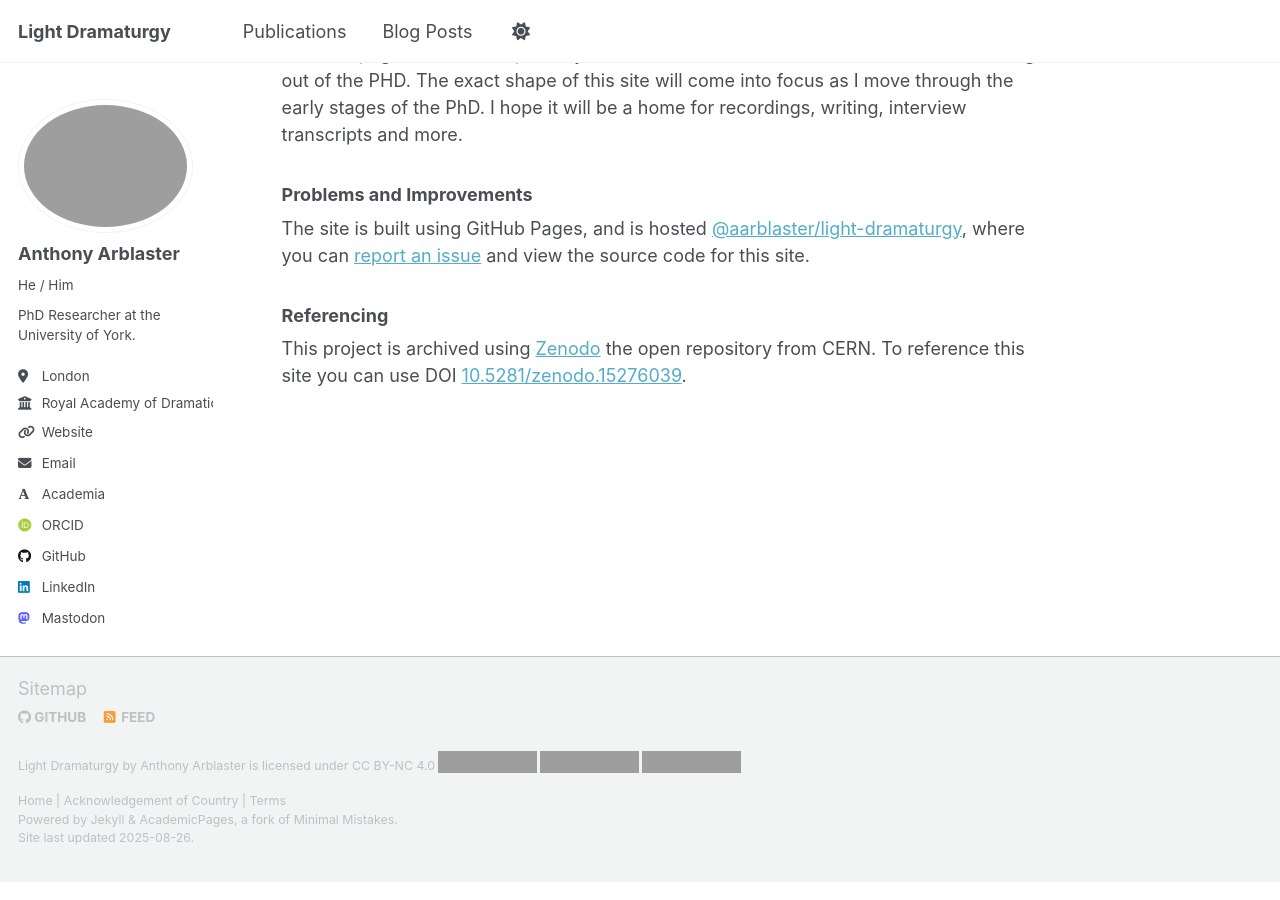
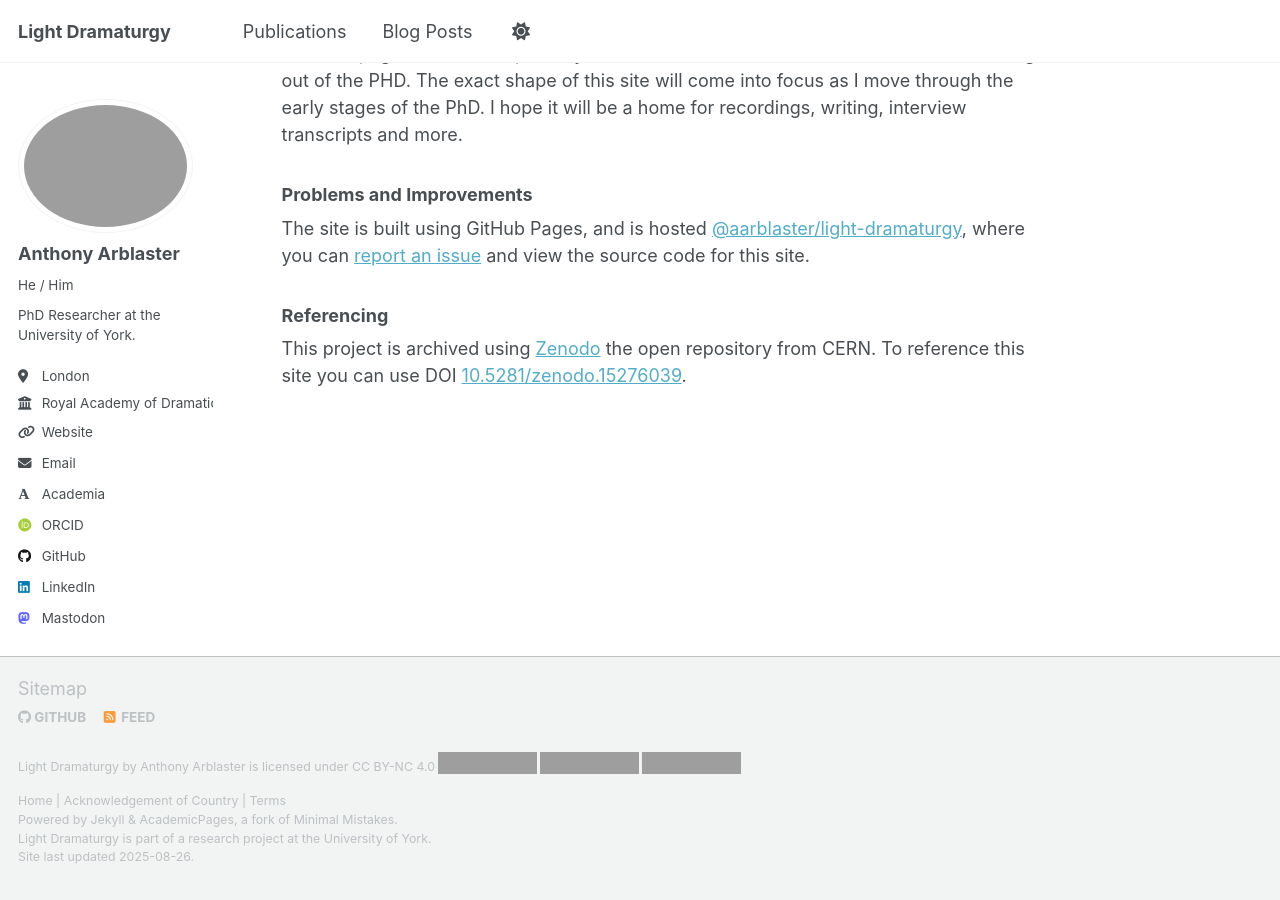
Before and after one commit to aarblaster/light-dramaturgy, a Jekyll site: the page built from _pages/about.md, in a window 1280 px wide and 900 px high, scrolled down 1948 px. Built offline with Jekyll 4.4.1, drawn with Linux system fonts in a browser that asks for light colours; some web fonts are replaced; a script that is not in the unit is left out; grey boxes are pictures that could not be loaded.

Commit message:
Update footer.html
Changes to the footer for clarity, and to add UoY attribution.

```diff
--- a/_includes/footer.html
+++ b/_includes/footer.html
@@ -20,8 +20,21 @@
 {% endif %}
 
 <div class="page__footer-copyright">
-  <p xmlns:cc="http://creativecommons.org/ns#" xmlns:dct="http://purl.org/dc/terms/"><a property="dct:title" rel="cc:attributionURL" href="http://phd.anthonyarblaster.com">Light Dramaturgy</a> by <a rel="cc:attributionURL dct:creator" property="cc:attributionName" href="https://anthonyarblaster.com">Anthony Arblaster</a> is licensed under <a href="https://creativecommons.org/licenses/by-nc/4.0/?ref=chooser-v1" target="_blank" rel="license noopener noreferrer" style="display:inline-block;">CC BY-NC 4.0<img style="height:22px!important;margin-left:3px;vertical-align:text-bottom;" src="https://mirrors.creativecommons.org/presskit/icons/cc.svg?ref=chooser-v1" alt=""><img style="height:22px!important;margin-left:3px;vertical-align:text-bottom;" src="https://mirrors.creativecommons.org/presskit/icons/by.svg?ref=chooser-v1" alt=""><img style="height:22px!important;margin-left:3px;vertical-align:text-bottom;" src="https://mirrors.creativecommons.org/presskit/icons/nc.svg?ref=chooser-v1" alt=""></a></p>
-  <p><a href="https://phd.anthonyarblaster.com">Home</a> | <a href="/aoc.html">Acknowledgement of Country</a> | <a href="/terms.html">Terms</a><br />
+	<!-- Creative Commons -->
+	<p xmlns:cc="http://creativecommons.org/ns#" xmlns:dct="http://purl.org/dc/terms/">
+  	<a property="dct:title" rel="cc:attributionURL" href="http://phd.anthonyarblaster.com">Light Dramaturgy</a> by <a rel="cc:attributionURL dct:creator" property="cc:attributionName" href="https://anthonyarblaster.com">Anthony Arblaster</a> is licensed under <a href="https://creativecommons.org/licenses/by-nc/4.0/?ref=chooser-v1" target="_blank" rel="license noopener noreferrer" style="display:inline-block;">CC BY-NC 4.0<img style="height:22px!important;margin-left:3px;vertical-align:text-bottom;" src="https://mirrors.creativecommons.org/presskit/icons/cc.svg?ref=chooser-v1" alt=""><img style="height:22px!important;margin-left:3px;vertical-align:text-bottom;" src="https://mirrors.creativecommons.org/presskit/icons/by.svg?ref=chooser-v1" alt=""><img style="height:22px!important;margin-left:3px;vertical-align:text-bottom;" src="https://mirrors.creativecommons.org/presskit/icons/nc.svg?ref=chooser-v1" alt=""></a>
+  </p>
+
+  <!-- Last Block of Small Text -->
+  <p>
+	<!-- Usueful Links -->
+	<a href="https://phd.anthonyarblaster.com">Home</a> | <a href="/aoc.html">Acknowledgement of Country</a> | <a href="/terms.html">Terms</a><br />
+
+	<!-- Powered by -->
 	{{ site.data.ui-text[site.locale].powered_by | default: "Powered by" }} <a href="http://jekyllrb.com" rel="nofollow">Jekyll</a> &amp; <a href="https://github.com/academicpages/academicpages.github.io">AcademicPages</a>, a fork of <a href="https://mademistakes.com/work/minimal-mistakes-jekyll-theme/" rel="nofollow">Minimal Mistakes</a>.<br />
-  Site last updated {{ "now" | date: '%Y-%m-%d' }}. </p>
+
+	<!-- UoY Credit and Updated Date -->
+	Light Dramaturgy is part of a research project at the <a href="https://york.ac.uk">University of York</a>.<br />
+  	Site last updated {{ "now" | date: '%Y-%m-%d' }}.
+  </p>
 </div>
```
